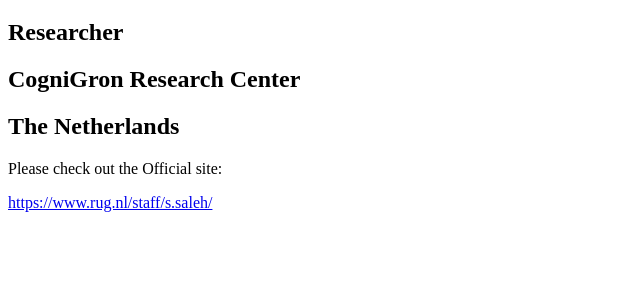
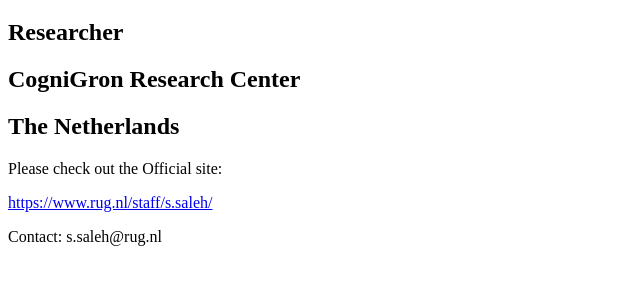
Before and after one commit to saadsaleh/saadsaleh.github.io, a plain HTML site: page index.html in a window 1280 px wide. Shown: the part 61-346 px from the top of the page, without its empty margins (0-640 px from the left). Drawn offline with Linux system fonts and the light colour scheme.

Commit message:
Update index.html

```diff
--- a/index.html
+++ b/index.html
@@ -8,5 +8,7 @@
 
 <p>Please check out the Official site: </p>
 <a href="https://www.rug.nl/staff/s.saleh/">https://www.rug.nl/staff/s.saleh/</a>
+
+<p>Contact: s.saleh@rug.nl </p>
 </body>
 </html>
```
